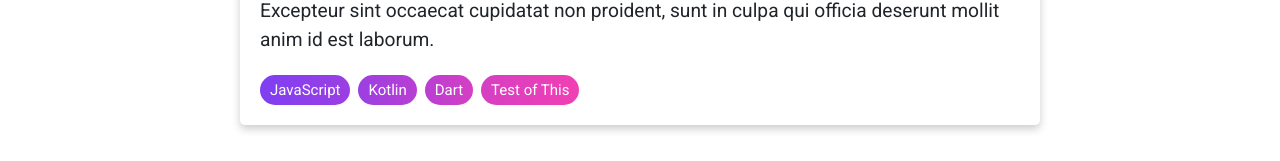
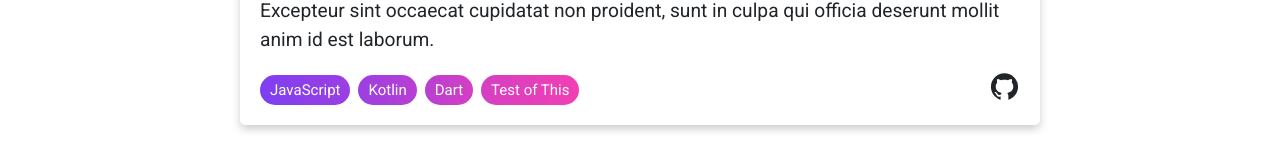
Before and after one commit to devkav/personalWebsite, a React (Create React App) app: page / in a window 1280 px wide. Shown: the part 2605-2766 px from the top of the page. Built offline with nearby package versions, Linux system fonts and the light colour scheme.

Commit message:
added github icon

```diff
--- a/src/components/ProjectView.jsx
+++ b/src/components/ProjectView.jsx
@@ -1,7 +1,12 @@
 import { Component } from 'react';
+import { AiOutlineGithub } from 'react-icons/ai';
 import Chip from './Chip';
 
 class ProjectView extends Component {
+    openGithub = () => {
+        window.open(this.props.githubLink, "_blank")
+    }
+
     render() {
         let chips = []
         let tags = this.props.tags
@@ -22,8 +27,13 @@ class ProjectView extends Component {
                     in voluptate velit esse cillum dolore eu fugiat nulla pariatur. Excepteur sint
                     occaecat cupidatat non proident, sunt in culpa qui officia deserunt mollit anim
                     id est laborum.</p>
-                <div className="chips-row">
-                    {chips}
+
+                <div className="project-card-footer">
+                    <div className="chips-row">
+                        {chips}
+                    </div>
+                    <AiOutlineGithub className="project-github-icon color-100 clickable"
+                    onClick={this.openGithub} />
                 </div>
             </div>
         );
--- a/src/style/Projects.css
+++ b/src/style/Projects.css
@@ -18,9 +18,20 @@
 .chips-row {
     display: flex;
     flex-flow: row;
-    margin-top: 16px;
     flex-wrap: wrap;
 }
+
+.project-card-footer {
+    display: flex;
+    flex-flow: row;
+    margin-top: 16px;
+    justify-content: space-between;
+}
+
+.project-github-icon {
+    color: #212529;
+    font-size: 31px;
+  }
 
 @media screen and (min-width: 800px) {
     .project-card {
--- a/src/style/index.css
+++ b/src/style/index.css
@@ -57,6 +57,10 @@ p {
   width: fit-content;
 }
 
+.clickable {
+  cursor: pointer;
+}
+
 @keyframes gradient-color-fade-in {
   from {
     background: -webkit-linear-gradient(330deg, rgba(0, 0, 0, 0), rgba(0, 0, 0, 0));
```
